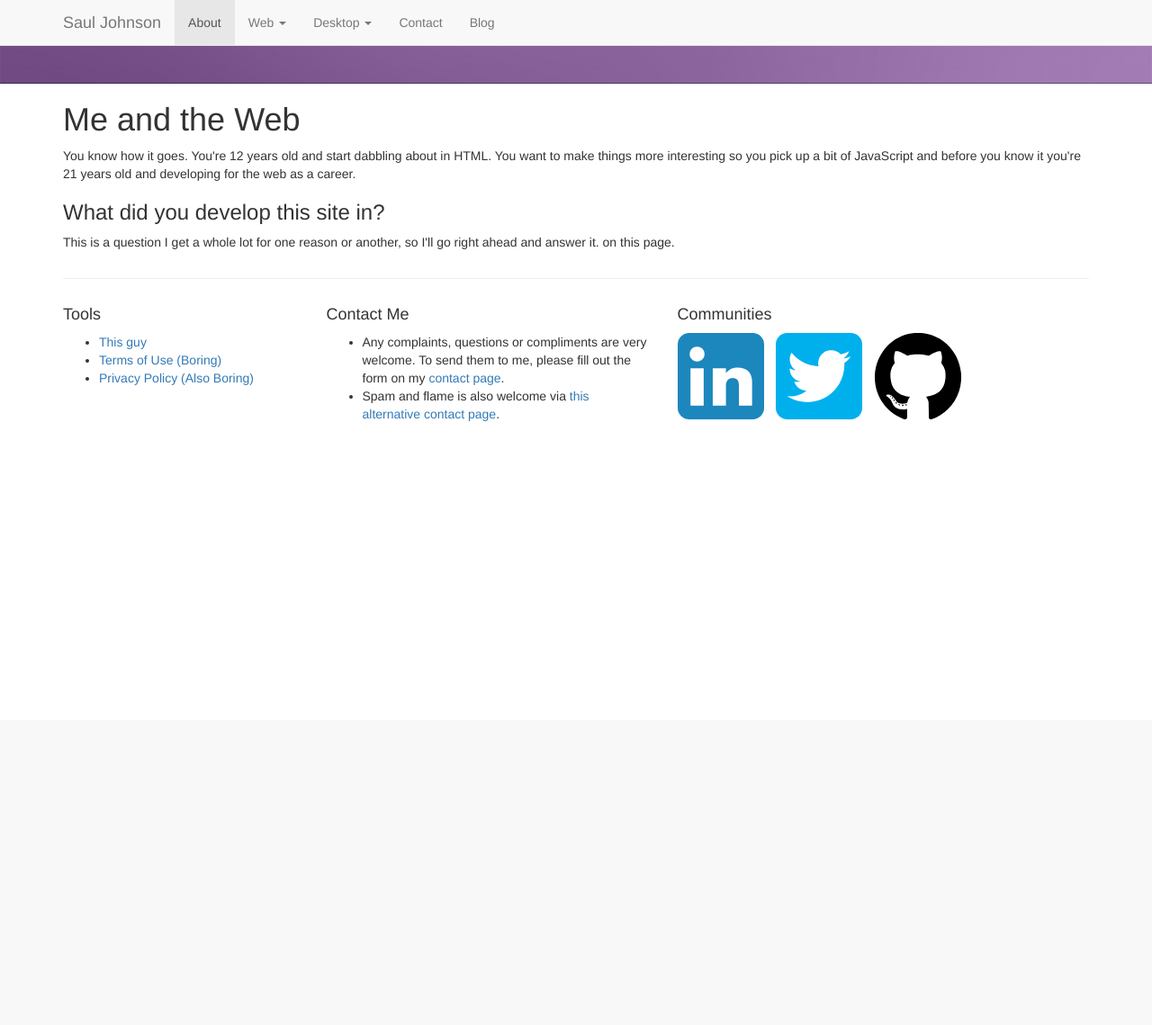
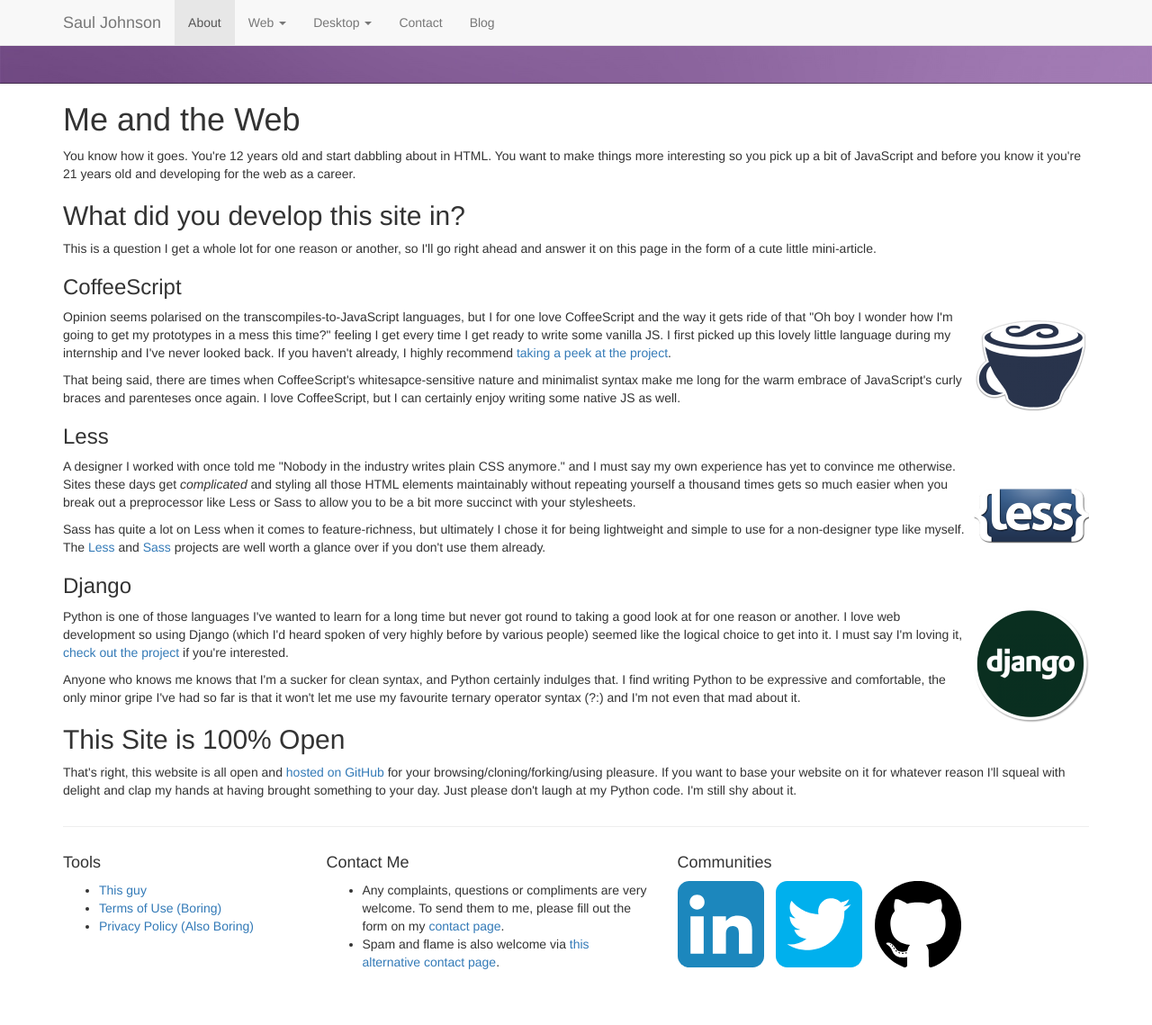
Before and after one commit to abe1ge/sauljohnson, a Django app: page /me-and-the-web in a window 1280 px wide. Shown: the whole page at 90% size. Before the commit the page ends 468 px from the top, so only its background shows below. Run offline with Django 3.2, Linux system fonts and the light colour scheme; some libraries are stand-ins or nearby versions.

Commit message:
More content.

```diff
--- a/frontend/static/frontend/js/blog.js
+++ b/frontend/static/frontend/js/blog.js
@@ -24,7 +24,7 @@
       _results = [];
       for (_i = 0, _len = _ref.length; _i < _len; _i++) {
         item = _ref[_i];
-        _results.push(target.prepend(buildItemHtml(item)));
+        _results.push(target.append(buildItemHtml(item)));
       }
       return _results;
     });
--- a/frontend/templates/frontend/me-and-the-web.html
+++ b/frontend/templates/frontend/me-and-the-web.html
@@ -16,12 +16,58 @@
 	<div class="col-md-12">
 		<h1>Me and the Web</h1>
 		<p>
-			You know how it goes. You're 12 years old and start dabbling about in HTML. You want to make things more interesting so you pick up a bit of JavaScript and before you know it
-			you're 21 years old and developing for the web as a career.
+			You know how it goes. You're 12 years old and start dabbling about in HTML. You want to make things more interesting
+			so you pick up a bit of JavaScript and before you know it you're 21 years old and developing for the web as a career.
 		</p>
-		<h3>What did you develop this site in?</h3>
+		<h2>What did you develop this site in?</h2>
 		<p>
-			This is a question I get a whole lot for one reason or another, so I'll go right ahead and answer it. on this page.
+			This is a question I get a whole lot for one reason or another, so I'll go right ahead and answer it on this page in the
+			form of a cute little mini-article.
+		</p>
+		<h3>CoffeeScript</h3>
+		<img src="{% static "frontend/img/coffee.png" %}" style="float:right;margin-left:10px;margin-bottom:10px;"/>
+		<p>
+			Opinion seems polarised on the transcompiles-to-JavaScript languages, but I for one love CoffeeScript and the way it
+			gets ride of that "Oh boy I wonder how I'm going to get my prototypes in a mess this time?" feeling I get every time
+			I get ready to write some vanilla JS. I first picked up this lovely little language during my internship and I've never
+			looked back. If you haven't already, I highly recommend <a href="http://coffeescript.org/" target="_blank">taking a peek at the project</a>.
+		</p>
+		<p>
+			That being said, there are times when CoffeeScript's whitesapce-sensitive nature and minimalist syntax make me long
+			for the warm embrace of JavaScript's curly braces and parenteses once again. I love CoffeeScript, but I can certainly
+			enjoy writing some native JS as well.
+		</p>
+		<h3>Less</h3>
+		<img src="{% static "frontend/img/less.png" %}" style="float:right;margin-left:10px;margin-bottom:10px;"/>
+		<p>
+			A designer I worked with once told me "Nobody in the industry writes plain CSS anymore."
+			and I must say my own experience has yet to convince me otherwise. Sites these days get <i>complicated</i> and styling all
+			those HTML elements maintainably without repeating yourself a thousand times gets so much easier when you break out a
+			preprocessor like Less or Sass to allow you to be a bit more succinct with your stylesheets.
+		</p>
+		<p>
+			Sass has quite a lot on Less when it comes to feature-richness, but ultimately I chose it for being lightweight and simple
+			to use for a non-designer type like myself. The <a target="_blank" href="http://lesscss.org/">Less</a> and
+			<a target="_blank" href="http://sass-lang.com/">Sass</a> projects are well worth a glance over if you don't use them already.
+		</p>
+		<h3>Django</h3>
+		<img src="{% static "frontend/img/django.png" %}" style="float:right;margin-left:10px;margin-bottom:10px;"/>
+		<p>
+			Python is one of those languages I've wanted to learn for a long time but never got round to taking a good look at for
+			one reason or another. I love web development so using Django (which I'd heard spoken of very highly before by various people)
+			seemed like the logical choice to get into it. I must say I'm loving it, <a href="https://www.djangoproject.com/" target="_blank">check out the project</a>
+			if you're interested.
+		</p>
+		<p>
+			Anyone who knows me knows that I'm a sucker for clean syntax, and Python certainly indulges that. I find writing Python to
+			be expressive and comfortable, the only minor gripe I've had so far is that it won't let me use my favourite ternary operator
+			syntax (?:) and I'm not even that mad about it.
+		</p>
+		<h2>This Site is 100% Open</h2>
+		<p>
+			That's right, this website is all open and <a href="https://github.com/SaulJohnson/sauljohnson">hosted on GitHub</a> for
+			your browsing/cloning/forking/using pleasure. If you want to base your website on it for whatever reason I'll squeal with
+			delight and clap my hands at having brought something to your day. Just please don't laugh at my Python code. I'm still shy about it.
 		</p>
 	</div>
 </div>
```
Also changed, not shown: frontend/templates/frontend/veryrss.html (+9 -1 lines), frontend/static/frontend/img/coffee.png (added), frontend/static/frontend/img/django.png (added), frontend/static/frontend/img/less.png (added).
